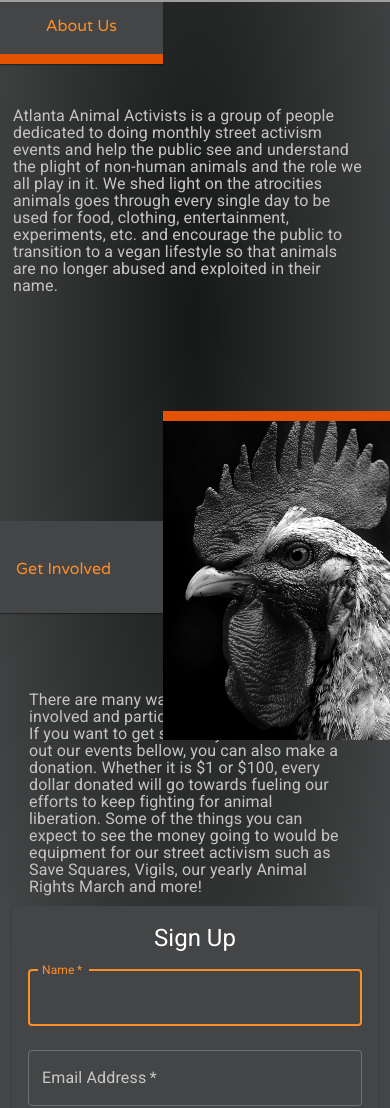
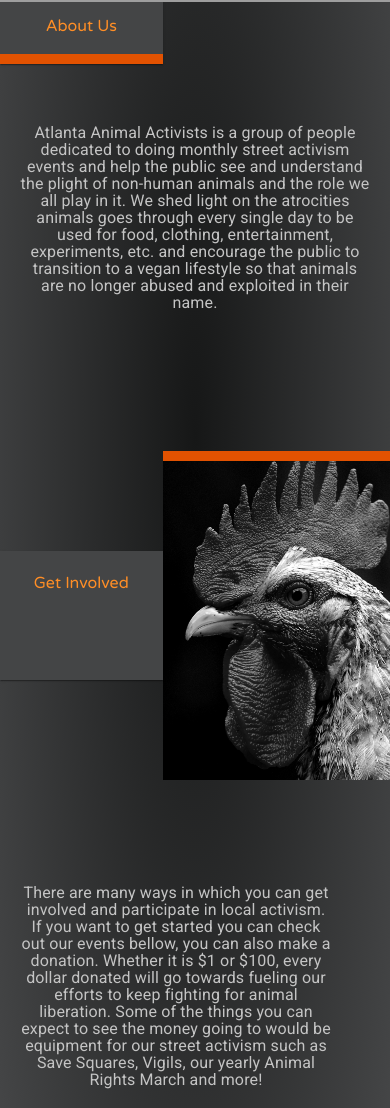
Before and after one commit to santu14/Atlanta-Animal-Activists, a React (Create React App) app in the folder client/: page / in a window 390 px wide. Shown: the part 355-1463 px from the top of the page. Built offline with nearby package versions, Linux system fonts and the light colour scheme; no server answers; grey boxes are pictures that could not be loaded.

Commit message:
about changes+participate responsiveness

```diff
--- a/client/src/components/Participate.js
+++ b/client/src/components/Participate.js
@@ -18,11 +18,6 @@ const Participate = () => {
                         <Typography className={classes.partTitle}>
                             Get Involved
                         </Typography>
-                        <Typography item  className={classes.partText}>
-                    There are many ways in which you can get involved and participate in local activism. If you want to get started you can check out our events bellow, you can also make a donation. Whether it is $1 or $100, every dollar donated will go towards fueling our efforts to keep fighting for animal liberation. Some of the things you can expect to see the money going to would be equipment for our street activism such as Save Squares, Vigils, our yearly Animal Rights March and more!
-                    </Typography>
-
-
                     <Grid item className={classes.partLine2}/>
 
                     </Paper>
@@ -30,8 +25,11 @@ const Participate = () => {
                 <Grid item xs={7} sm={5}>
                 <img className={classes.chx} src={Chx} alt='chicken'/>
                 </Grid>
-                <Grid item xs={12} sm={7} md={6} >
 
+                <Grid item xs={12} sm={7}  >
+                <Typography item  className={classes.partText}>
+                    There are many ways in which you can get involved and participate in local activism. If you want to get started you can check out our events bellow, you can also make a donation. Whether it is $1 or $100, every dollar donated will go towards fueling our efforts to keep fighting for animal liberation. Some of the things you can expect to see the money going to would be equipment for our street activism such as Save Squares, Vigils, our yearly Animal Rights March and more!
+                    </Typography>
                 </Grid>
 
 
--- a/client/src/components/Styles.js
+++ b/client/src/components/Styles.js
@@ -101,6 +101,9 @@ const useStyles = makeStyles(() => ({
   aboutCont: {
     marginBottom: "150px",
     display: "flex",
+    [theme.breakpoints.down("xs")]: {
+
+    },
   },
   aboutPaper: {
     backgroundColor: "#444546",
@@ -138,25 +141,27 @@ const useStyles = makeStyles(() => ({
   },
   aboutText: {
     position: 'relative',
-    width: '70%',
-    left: '50px',
-    right: '50px',
+    textAlign: 'center',
+    padding: '20px',
+
+    //   paddingLeft:'70px',
+    //  paddingRight:'70px',
     top: '103px',
     fontSize: '18px',
     display: 'flex',
-    alignItems: 'flex-end',
+
     color: '#C4C4C4',
 
     [theme.breakpoints.down("md")]: {
       fontSize: "16px",
       lineHeight: "17px",
-      top: '33px',
+      top: '75px',
 
     },
     [theme.breakpoints.down("xs")]: {
-      left: '13px',
-      right: '13px',
-      width: '90%',
+      // paddingLeft:'50px',
+      // paddingRight:'50px',
+      top: '30px',
       alignItems: 'center',
 
 
@@ -168,13 +173,14 @@ const useStyles = makeStyles(() => ({
   partCont: {
     marginBottom: "150px",
     display: "flex",
+
   },
   partPaper: {
     backgroundColor: "#444546",
-    padding: theme.spacing(2),
+
     textAlign: "center",
     height: '607px',
-    width:'100%',
+    width: '100%',
     marginTop: '80px',
     borderRadius: '0',
 
@@ -187,10 +193,12 @@ const useStyles = makeStyles(() => ({
       marginTop: '20px',
     },
     [theme.breakpoints.down("xs")]: {
-      height: "60px",
-      marginTop: '100px',
+      height: "40%",
+      marginTop: '90px',
       marginBottom: "10px",
       textAlign: "left",
+
+      alignSelf: 'stretch',
     },
   },
   partTitle: {
@@ -202,27 +210,28 @@ const useStyles = makeStyles(() => ({
     letterSpacing: '0em',
     display: "flex",
     flexDirection: "column",
-    marginTop: 'auto',
-
     color: '#FF8E26',
     [theme.breakpoints.down("md")]: {
       fontSize: "26px",
     },
     [theme.breakpoints.down("xs")]: {
       fontSize: "16px",
-
+      textAlign: "center",
+      alignSelf: 'baseline',
+      padding: '10px',
+      top: '10px',
     },
   },
   partText: {
     position: 'relative',
-    width: '90%',
-    left: '50px',
-    right: '50px',
+    textAlign: 'center',
     fontSize: '18px',
     display: 'flex',
-    alignItems: 'center',
     color: '#C4C4C4',
-    marginTop: '50px',
+    bottom:'80px',
+    //  paddingLeft:'50px',
+    //  paddingRight:'50px',
+    padding: '20px',
 
     [theme.breakpoints.down("md")]: {
       fontSize: "16px",
@@ -231,10 +240,9 @@ const useStyles = makeStyles(() => ({
 
     },
     [theme.breakpoints.down("xs")]: {
-      left: '13px',
-      right: '13px',
+
       width: '80vw',
-      position: 'relative',
+      height: '250%',
       top: '80px',
 
 
@@ -244,23 +252,23 @@ const useStyles = makeStyles(() => ({
 
 
   },
-  partLine:{
+  partLine: {
     borderBottom: '10px solid #E25201',
     borderRadius: '0',
 
 
   },
-  partLine2:{
+  partLine2: {
     borderBottom: '10px solid #E25201',
     borderRadius: '0',
-  alignSelf:'right',
-left:'350px',
-position:'relative',
-  top: '180px',
-  width:'100%',
-  [theme.breakpoints.down("sm")]: {
-    width:'0',
-  },
+    alignSelf: 'right',
+    left: '350px',
+    position: 'relative',
+    top: '380px',
+    width: '100%',
+    [theme.breakpoints.down("sm")]: {
+      width: '0',
+    },
 
 
   },
```
Also changed, not shown: 1 other file (tests, documents, lock files or other folders).
